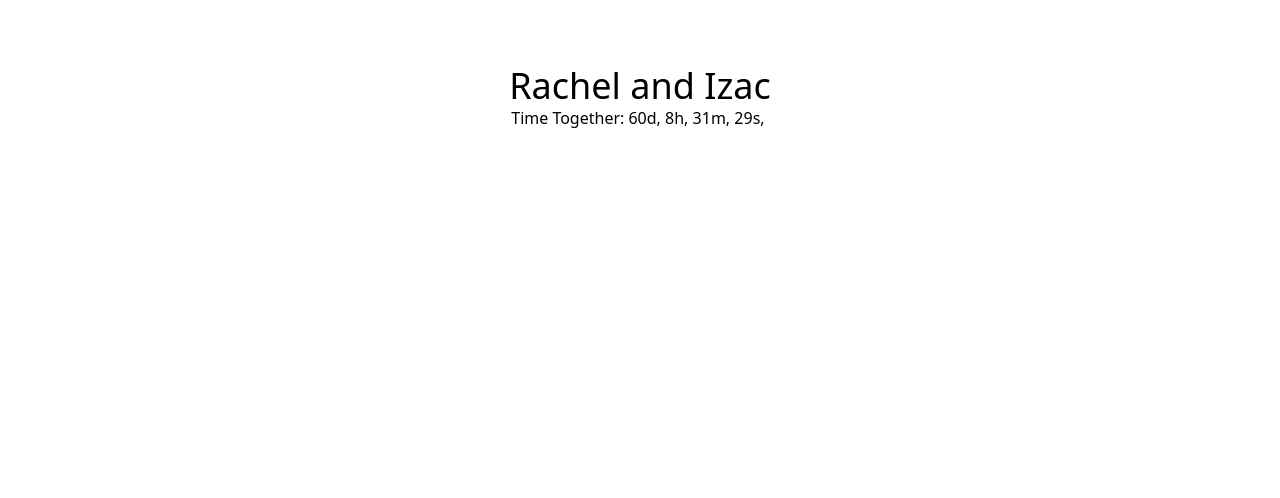
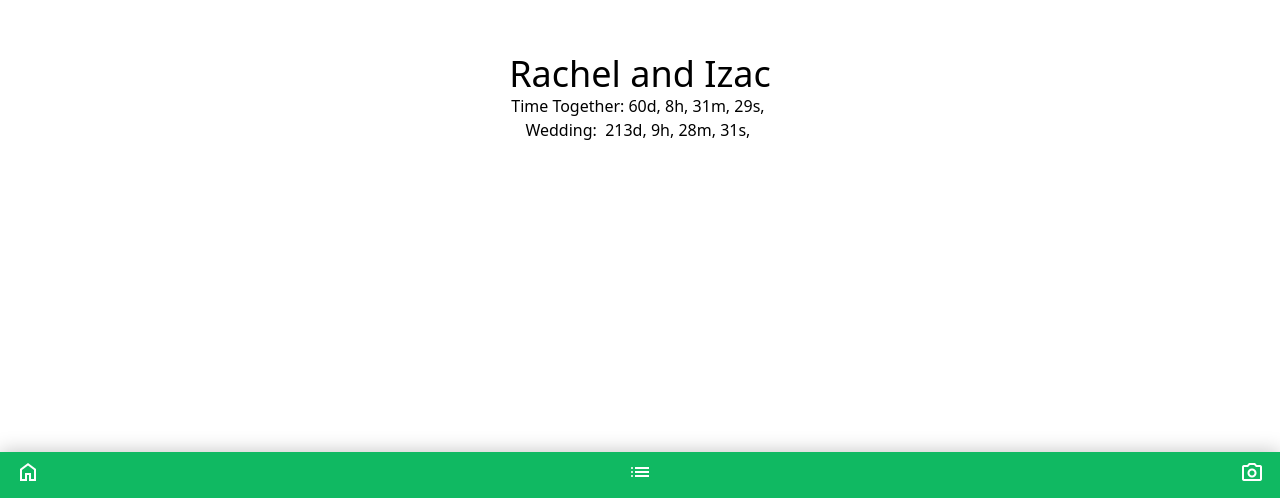
Before and after one commit to izacpeterson/Rachel, a SvelteKit app: page / in a window 1280 px wide. Shown: the part 302-800 px from the top of the page. Built offline with nearby package versions, Linux system fonts and the light colour scheme.

Commit message:
countdown

```diff
--- /dev/null
+++ b/src/components/Countdown.svelte
@@ -0,0 +1,35 @@
+<script>
+  import { onMount, onDestroy } from "svelte";
+
+  let targetDate = new Date("2023-10-14T12:00:00"); // Replace this with your target date and time
+  let timeRemaining = targetDate.getTime() - Date.now();
+
+  function updateCountdown() {
+    timeRemaining = targetDate.getTime() - Date.now();
+  }
+
+  // Update the countdown every second
+  const interval = setInterval(updateCountdown, 100);
+
+  // Clear the interval when the component is destroyed
+  onDestroy(() => clearInterval(interval));
+
+  // Initial call to update the countdown when the component is created
+  updateCountdown();
+</script>
+
+<svelte:head>
+  <title>Countdown</title>
+</svelte:head>
+
+<main class="flex">
+  {#if timeRemaining > 0}
+    <h1>Wedding: &nbsp;</h1>
+    <p>{Math.floor(timeRemaining / (1000 * 60 * 60 * 24))}d,&nbsp;</p>
+    <p>{Math.floor((timeRemaining % (1000 * 60 * 60 * 24)) / (1000 * 60 * 60))}h,&nbsp;</p>
+    <p>{Math.floor((timeRemaining % (1000 * 60 * 60)) / (1000 * 60))}m,&nbsp;</p>
+    <p>{Math.floor((timeRemaining % (1000 * 60)) / 1000)}s,&nbsp;</p>
+  {:else}
+    <h1>Countdown is over!</h1>
+  {/if}
+</main>
--- a/src/components/TimeTogether.svelte
+++ b/src/components/TimeTogether.svelte
@@ -31,7 +31,7 @@
     interval = setInterval(() => {
       updateTimeElapsed();
       tick(); // trigger Svelte update
-    }, 1000);
+    }, 100);
   });
 
   onDestroy(() => {
--- a/src/routes/+layout.svelte
+++ b/src/routes/+layout.svelte
@@ -10,13 +10,13 @@
 
   <slot />
 
-  <!-- <header class="shadow-md fixed bottom-0 shadow-[] w-full">
-    <nav class="flex justify-between items-center px-4 py-2 bg-primary  text-white">
+  <header class="shadow-md fixed bottom-0 shadow-[] w-full">
+    <nav class="flex justify-between items-center px-4 py-2 bg-primary text-white">
       <a href="/"><span class="material-symbols-outlined"> home </span></a>
       <a href="/lists"><span class="material-symbols-outlined"> list </span></a>
       <a href="/pictures"><span class="material-symbols-outlined"> photo_camera </span></a>
     </nav>
-  </header> -->
+  </header>
 </div>
 
 <style>
--- a/src/routes/+page.svelte
+++ b/src/routes/+page.svelte
@@ -1,23 +1,11 @@
 <script>
   import * as fb from "../lib/firebase";
   import TimeTogether from "../components/TimeTogether.svelte";
-
-  function getTimeSinceJan132023() {
-    const targetDate = new Date("2023-01-13T18:00:00"); // Set target date to Jan 13 2023 at 6pm
-    const now = new Date(); // Get current date and time
-    const timeDiff = now.getTime() - targetDate.getTime(); // Calculate time difference in milliseconds
-
-    const days = Math.floor(timeDiff / (1000 * 60 * 60 * 24)); // Calculate number of days
-    const hours = Math.floor((timeDiff / (1000 * 60 * 60)) % 24); // Calculate number of hours
-    const minutes = Math.floor((timeDiff / (1000 * 60)) % 60); // Calculate number of minutes
-
-    return { days, hours, minutes }; // Return result as object
-  }
+  import Countdown from "../components/Countdown.svelte";
 </script>
 
 <main class="flex flex-col items-center justify-center h-full">
   <h1 class="text-4xl">Rachel and Izac</h1>
-  <!-- <p>Our Journey</p> -->
-  <!-- <p class="text-2xl">{getTimeSinceJan132023()} Days Together</p> -->
   <TimeTogether />
+  <Countdown />
 </main>
```
